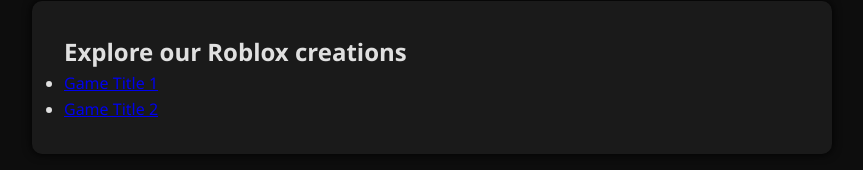
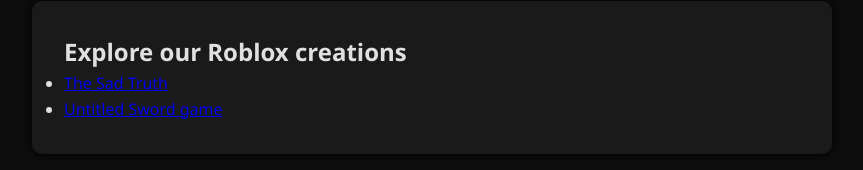
Before and after one commit to Fluesterer/YepStudios, a plain HTML site: page games.html in a window 1280 px wide. Shown: the part 191-361 px from the top of the page, without its empty margins (208-1071 px from the left). Drawn offline with Linux system fonts and the light colour scheme.

Commit message:
Update games.html

```diff
--- a/games.html
+++ b/games.html
@@ -19,9 +19,8 @@
     <section>
       <h2>Explore our Roblox creations</h2>
       <ul>
-        <li><a href="https://www.roblox.com/games/YOUR_GAME_ID" target="_blank">Game Title 1</a></li>
-        <li><a href="https://www.roblox.com/games/YOUR_GAME_ID" target="_blank">Game Title 2</a></li>
-        <!-- Add more games -->
+        <li><a href="https://www.roblox.com/de/games/96686194957542/The-Sad-Truth" target="_blank">The Sad Truth</a></li>
+        <li><a href="https://www.roblox.com/de/games/115316836889628/Untitled-Sword-Fight-Game-Alpha" target="_blank">Untitled Sword game</a></li>
       </ul>
     </section>
   </main>
```
